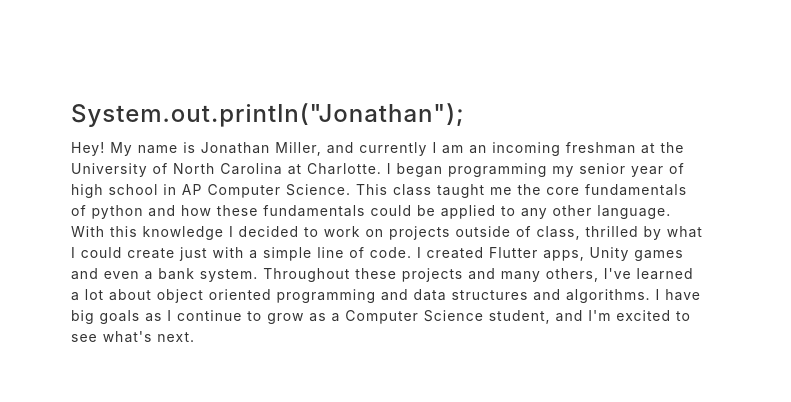
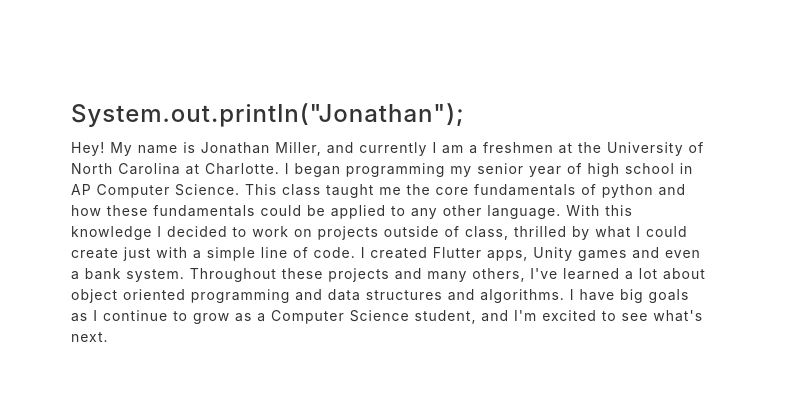
Before and after one commit to jtmReal/WebsitePortfolio, a plain HTML site: page portfolio/index.html in a window 1280 px wide. Shown: the part 880-1282 px from the top of the page, 489-1280 px from the left. Drawn offline with nearby package versions, Linux system fonts and the light colour scheme.

Commit message:
Update index.html

```diff
--- a/portfolio/index.html
+++ b/portfolio/index.html
@@ -87,7 +87,7 @@
 
 					<h4>System.out.println("Jonathan");</h4>
 
-					<p>Hey! My name is Jonathan Miller, and currently I am an incoming freshman at the University of North Carolina at Charlotte. I began programming my senior year of high school in AP Computer Science. This class taught me the core fundamentals of python and how these fundamentals could be applied to any other language. With this knowledge I decided to work on projects outside of class, thrilled by what I could create just with a simple line of code. I created Flutter apps, Unity games and even a bank system. Throughout these projects and many others, I've learned a lot about object oriented programming and data structures and algorithms. I have big goals as I continue to grow as a Computer Science student, and I'm excited to see what's next.</p></div>
+					<p>Hey! My name is Jonathan Miller, and currently I am a freshmen at the University of North Carolina at Charlotte. I began programming my senior year of high school in AP Computer Science. This class taught me the core fundamentals of python and how these fundamentals could be applied to any other language. With this knowledge I decided to work on projects outside of class, thrilled by what I could create just with a simple line of code. I created Flutter apps, Unity games and even a bank system. Throughout these projects and many others, I've learned a lot about object oriented programming and data structures and algorithms. I have big goals as I continue to grow as a Computer Science student, and I'm excited to see what's next.</p></div>
 
 				</div>
 
```
